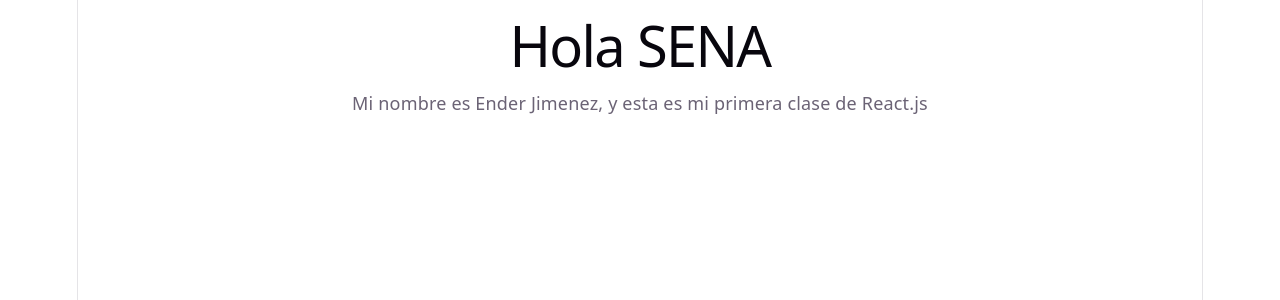
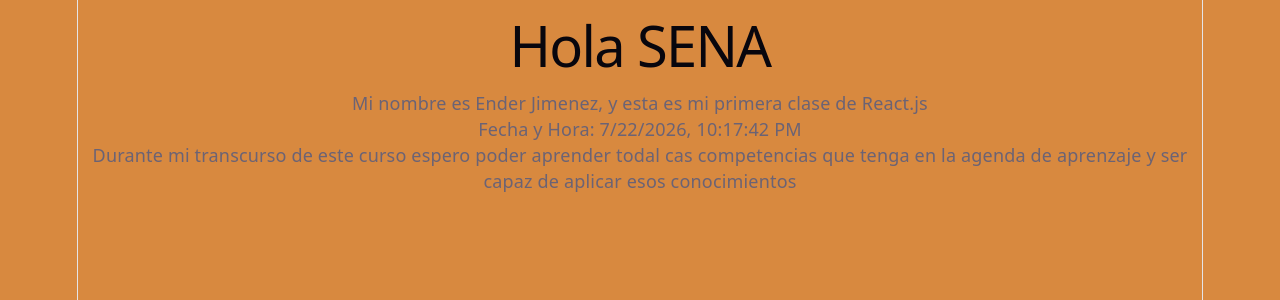
Before and after one commit to enderjimenez/Agenda-ADSO, a React (Vite) app: page / in a window 1280 px wide. Shown: the top 300 px of the page. Built offline with nearby package versions, Linux system fonts and the light colour scheme.

Commit message:
Personalización del componente App

```diff
--- a/src/App.jsx
+++ b/src/App.jsx
@@ -4,5 +4,7 @@ return (
  <main>
  <h1>Hola SENA </h1>
  <p>Mi nombre es Ender Jimenez, y esta es mi primera clase de React.js </p>
+ <p>Fecha y Hora: {fecha}</p>
+ <p>Durante mi transcurso de este curso espero poder aprender todal cas competencias que tenga en la agenda de aprenzaje y ser capaz de aplicar esos conocimientos</p>
  </main>)
 }
--- a/src/index.css
+++ b/src/index.css
@@ -4,12 +4,12 @@
   --bg: #fff;
   --border: #e5e4e7;
   --code-bg: #f4f3ec;
-  --accent: #aa3bff;
-  --accent-bg: rgba(170, 59, 255, 0.1);
+  --accent: #d8893f;
+  --accent-bg: rgba(23, 161, 120, 0.1);
   --accent-border: rgba(170, 59, 255, 0.5);
   --social-bg: rgba(244, 243, 236, 0.5);
   --shadow:
-    rgba(0, 0, 0, 0.1) 0 10px 15px -3px, rgba(0, 0, 0, 0.05) 0 4px 6px -2px;
+    rgba(255, 10, 10, 0.1) 0 10px 15px -3px, rgba(0, 0, 0, 0.05) 0 4px 6px -2px;
 
   --sans: system-ui, 'Segoe UI', Roboto, sans-serif;
   --heading: system-ui, 'Segoe UI', Roboto, sans-serif;
@@ -37,7 +37,7 @@
     --bg: #16171d;
     --border: #2e303a;
     --code-bg: #1f2028;
-    --accent: #c084fc;
+    --accent: #142261;
     --accent-bg: rgba(192, 132, 252, 0.15);
     --accent-border: rgba(192, 132, 252, 0.5);
     --social-bg: rgba(47, 48, 58, 0.5);
@@ -52,6 +52,7 @@
 
 body {
   margin: 0;
+  background: var(--accent);
 }
 
 #root {
```
